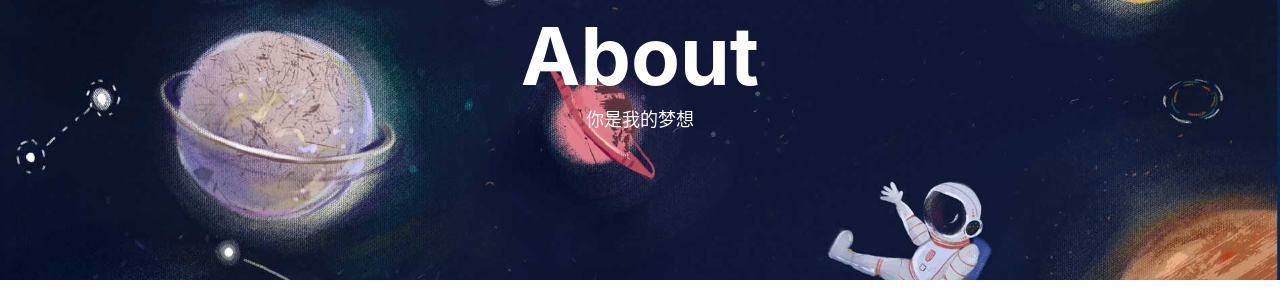
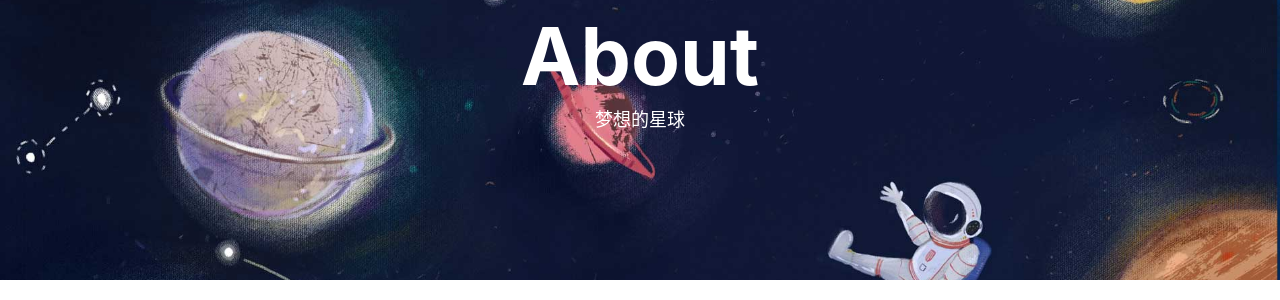
Before and after one commit to murufeng/murufeng.github.io, a Jekyll site: the page built from about.html, in a window 1280 px wide. Shown: the part 138-438 px from the top of the page. Built offline with Jekyll 4.4.1, drawn with Linux system fonts in a browser that asks for light colours; nearby versions of some CDN libraries; comment, search, counter and statistics services are not loaded.

Commit message:
Update about.html

```diff
--- a/about.html
+++ b/about.html
@@ -1,7 +1,7 @@
 ---
 layout: page
 title: "About"
-description: "你是我的梦想"
+description: "梦想的星球"
 header-img: "img/about-bg.jpg"
 multilingual: true
 ---
```
